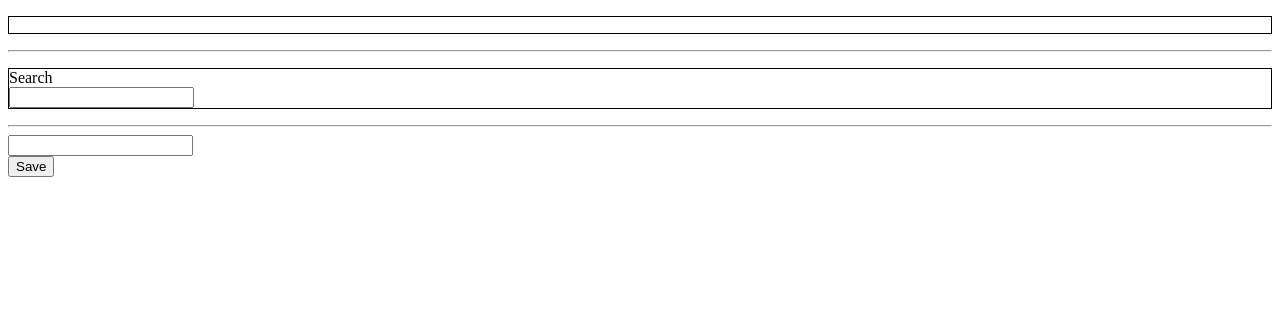
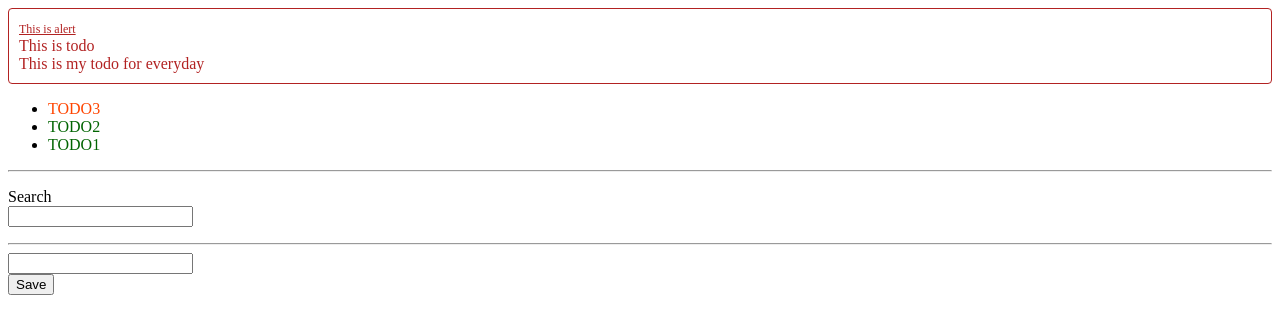
Before and after one commit to thangman22/vue-skooldio-2, a Vue app in the folder day1/: page / in a window 1280 px wide. Shown: the top 334 px of the page. Built offline with nearby package versions, Linux system fonts and the light colour scheme.

Commit message:
Finish day 1

```diff
--- a/day1/src/App.vue
+++ b/day1/src/App.vue
@@ -1,8 +1,16 @@
 <template>
   <div id="app">
-    <TodoList v-border :todos="sortTodos"/>
+    <AlertBar>
+      <template slot="title">
+        This is todo
+      </template>
+      <template slot="sub-title">
+        This is my todo for everyday
+      </template>
+    </AlertBar>
+    <TodoList :todos="sortTodos"/>
     <hr/>
-    <SearchBox v-border @onSearchTextChange="changeSearchText"/>
+    <SearchBox @onSearchTextChange="changeSearchText"/>
     <hr/>
     <AddForm @onSave="saveData"/>
   </div>
@@ -13,16 +21,19 @@ import TodoList from "./components/TodoList"
 import SearchBox from "./components/SearchBox"
 import AddForm from "./components/AddForm"
 import AddMockTodo from "./components/AddMockTodo"
+import AlertBar from "./components/AlertBar"
+import ConsoleMixin from "./mixins/ConsoleMixin"
 
 export default {
   name: 'App',
-  components: { TodoList, SearchBox, AddForm, AddMockTodo },
+  components: { TodoList, SearchBox, AddForm, AddMockTodo, AlertBar },
+  mixins: [ConsoleMixin],
   mounted () {
     if (localStorage['todos']) {
       this.todos = JSON.parse(localStorage['todos'])
-    } else {
-      this.todos = []
     }
+
+    this.consoleOne()
   },
   directives: {
     border: {
@@ -84,12 +95,3 @@ export default {
   }
 }
 </script>
-
-<style scoped>
-  .red {
-    color:orangered;
-  }
-  .green {
-    color: darkgreen;
-  }
-</style>
--- /dev/null
+++ b/day1/src/components/AlertBar.vue
@@ -0,0 +1,29 @@
+<template>
+    <div class="alert">
+        <span class="title">This is alert</span><br>
+        <slot name="title"></slot><br>
+        <slot name="sub-title"></slot>
+    </div>
+</template>
+
+<script>
+export default {
+    name: 'AlertBar'
+}
+</script>
+
+<style scoped>
+    .title {
+        font-size: 12px;
+        text-decoration: underline;
+    }
+    .alert{
+        color: firebrick;
+        border:firebrick 1px solid;
+        border-radius: 4px;
+        padding: 10px;
+    }
+    h5 {
+        margin: 0;
+    }
+</style>
--- a/day1/src/components/TodoList.vue
+++ b/day1/src/components/TodoList.vue
@@ -24,6 +24,11 @@ export default {
 }
 </script>
 
-<style>
-
+<style scoped>
+  .red {
+    color:orangered;
+  }
+  .green {
+    color: darkgreen;
+  }
 </style>
--- /dev/null
+++ b/day1/src/mixins/ConsoleMixin.js
@@ -0,0 +1,18 @@
+export default {
+    data () {
+        return {
+            count: 0
+        }
+    },
+    mounted () {
+        setInterval(() => {
+            this.count = this.count + 1
+            console.log(this.count)
+        }, 1000);
+    },
+    methods: {
+        consoleOne () {
+            console.log('This is ONE')
+        }
+    }
+}
```
